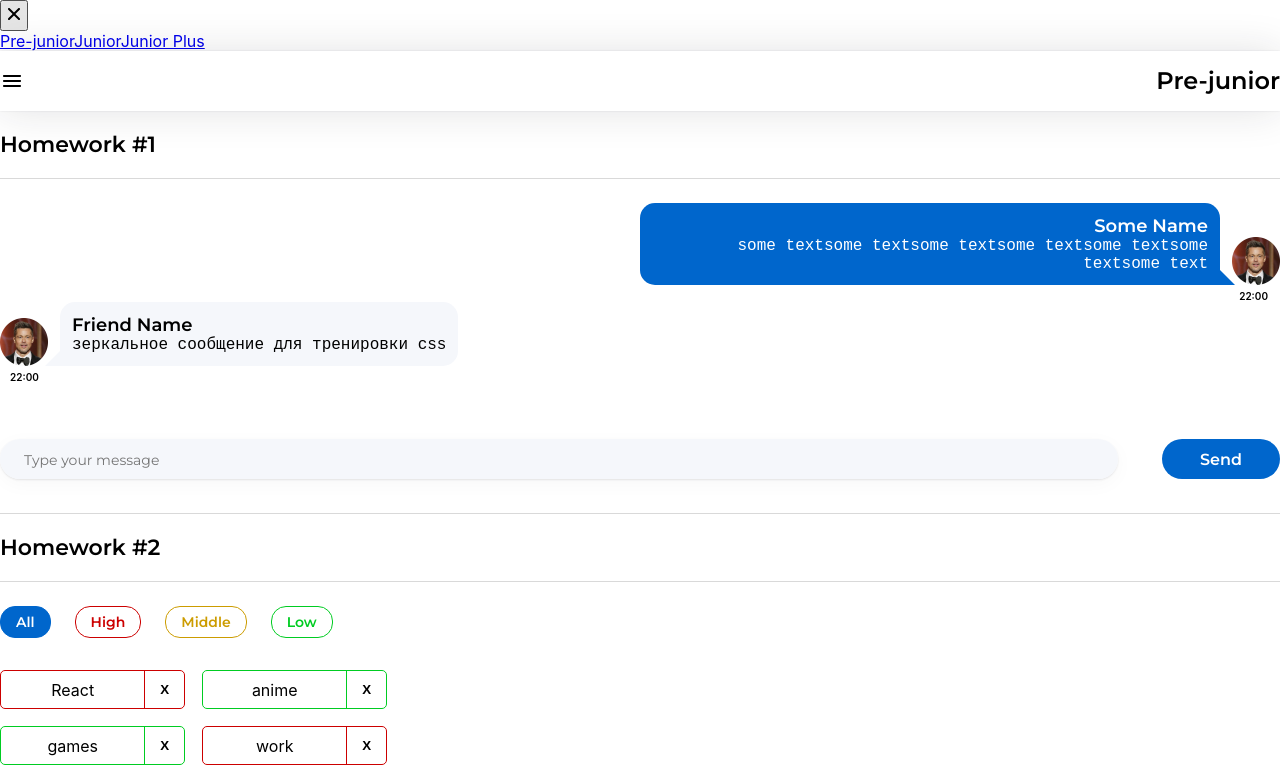
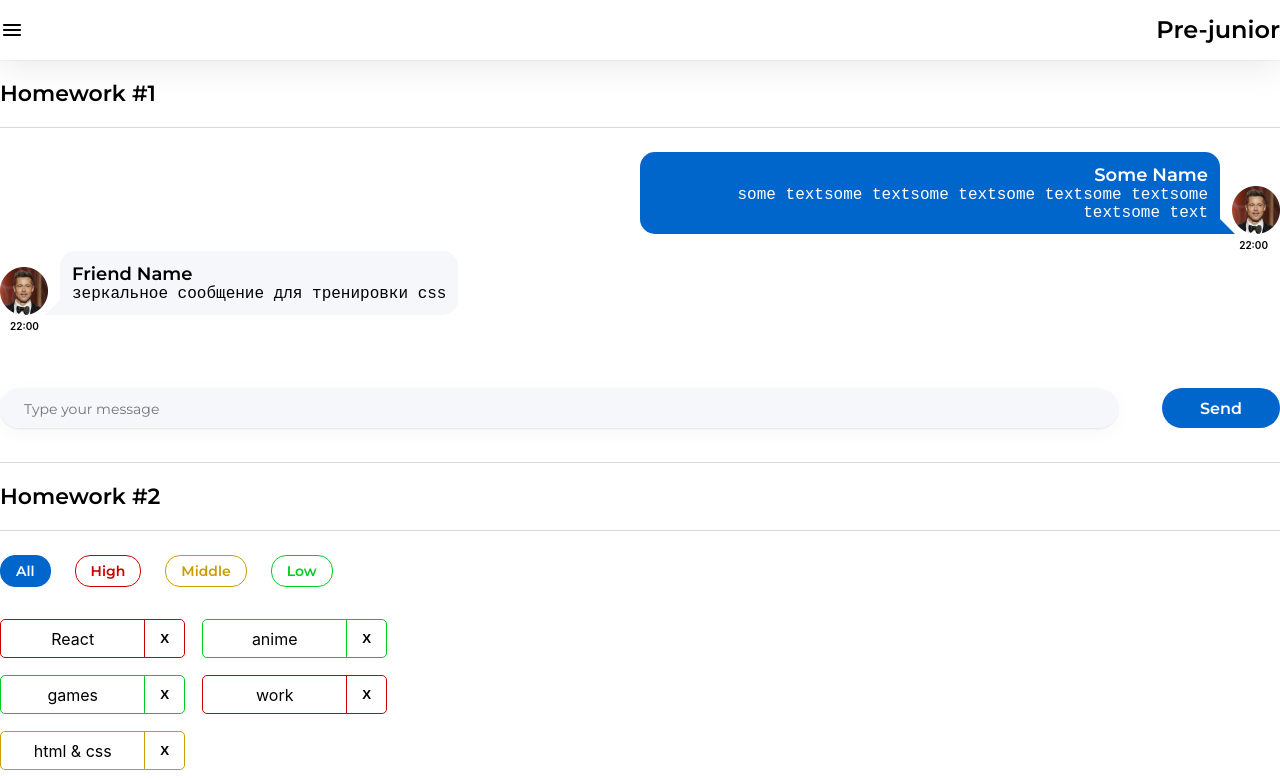
Before and after one commit to rzalyaev/homework, a React (Create React App) app: page /#/pre-junior in a window 1280 px wide. Shown: the top 780 px of the page. Built offline with nearby package versions, Linux system fonts and the light colour scheme.

Commit message:
Add Sidebar component styles

```diff
--- a/src/s2-homeworks/hw05/sidebar/Sidebar.module.css
+++ b/src/s2-homeworks/hw05/sidebar/Sidebar.module.css
@@ -1,25 +1,68 @@
 .sidebar {
+    position: fixed;
+    top: 0;
+    left: -320px;
+    width: 320px;
+    height: 100%;
+    background-color: white;
+    transition: left 200ms ease-in-out;
 }
 
 .sidebar.open {
+    z-index: 999;
+    left: 0;
+    transition: left 200ms ease-in-out;
+    box-shadow: 0 0 2px 0 #1D21261A, 0 0 40px 0 #1D212621;
 }
 
 .background {
+    position: fixed;
+    top: 0;
+    left: 0;
+    width: 100%;
+    height: 100%;
+    background-color: rgba(0, 0, 0, 0.5);
+    z-index: 998;
 }
 
 .nav {
+    padding: 23px 0 0 70px;
+    display: flex;
+    flex-direction: column;
+    align-items: flex-start;
+    gap: 45px;
 }
 
 .nav a {
+    font-family: Montserrat, sans-serif;
+    font-size: 22px;
+    font-weight: 600;
+    line-height: 27px;
+    text-align: left;
+    color: black;
+    text-decoration: none;
+    transition: color 150ms ease-in-out;
 }
 
 .nav a:hover {
+    color: #58ACFF;
 }
 
 .nav a.active {
+    color: #0059B2;
+    text-decoration: underline;
 }
+
 .close {
+    cursor: pointer;
+    background: none;
+    border: none;
+    position: relative;
+    top: 16px;
+    left: 276px;
 }
 
 .close img {
+    width: 24px;
+    height: 24px;
 }
```
